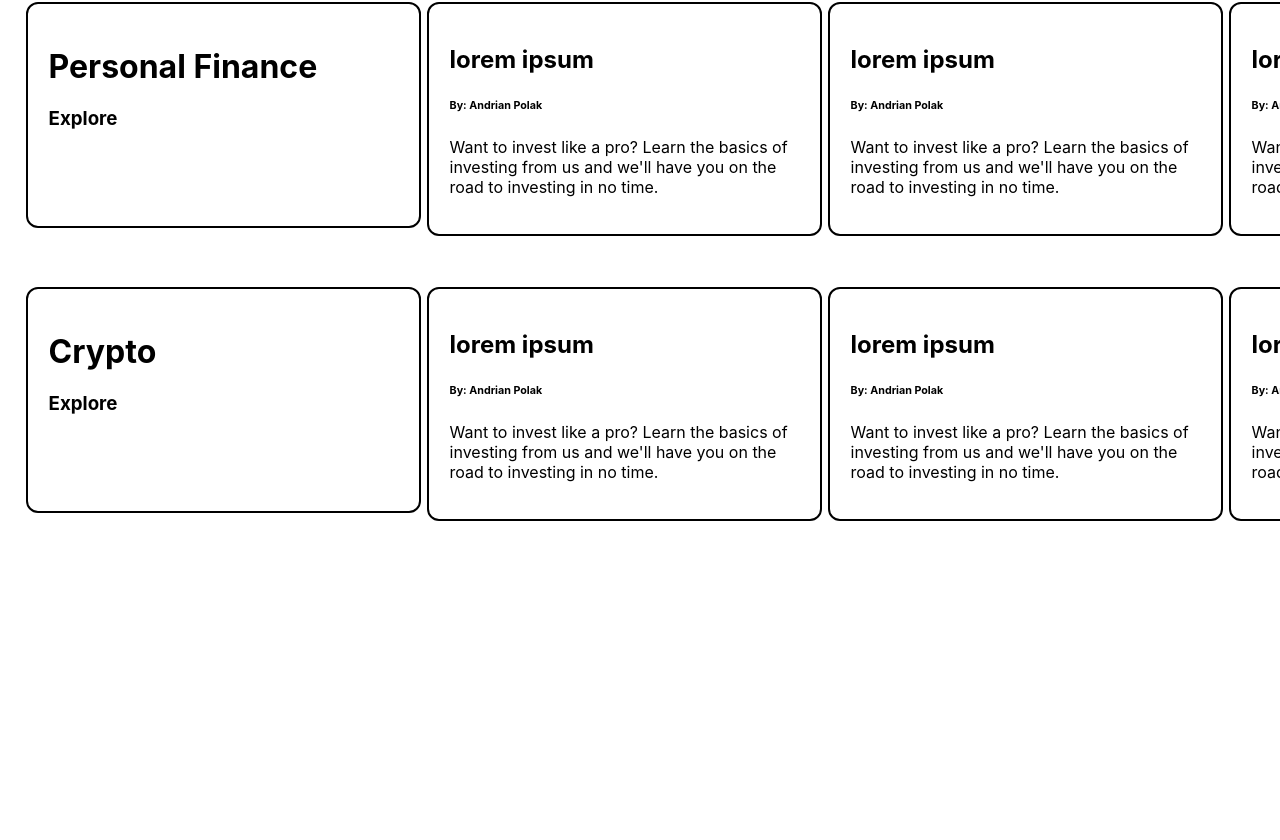
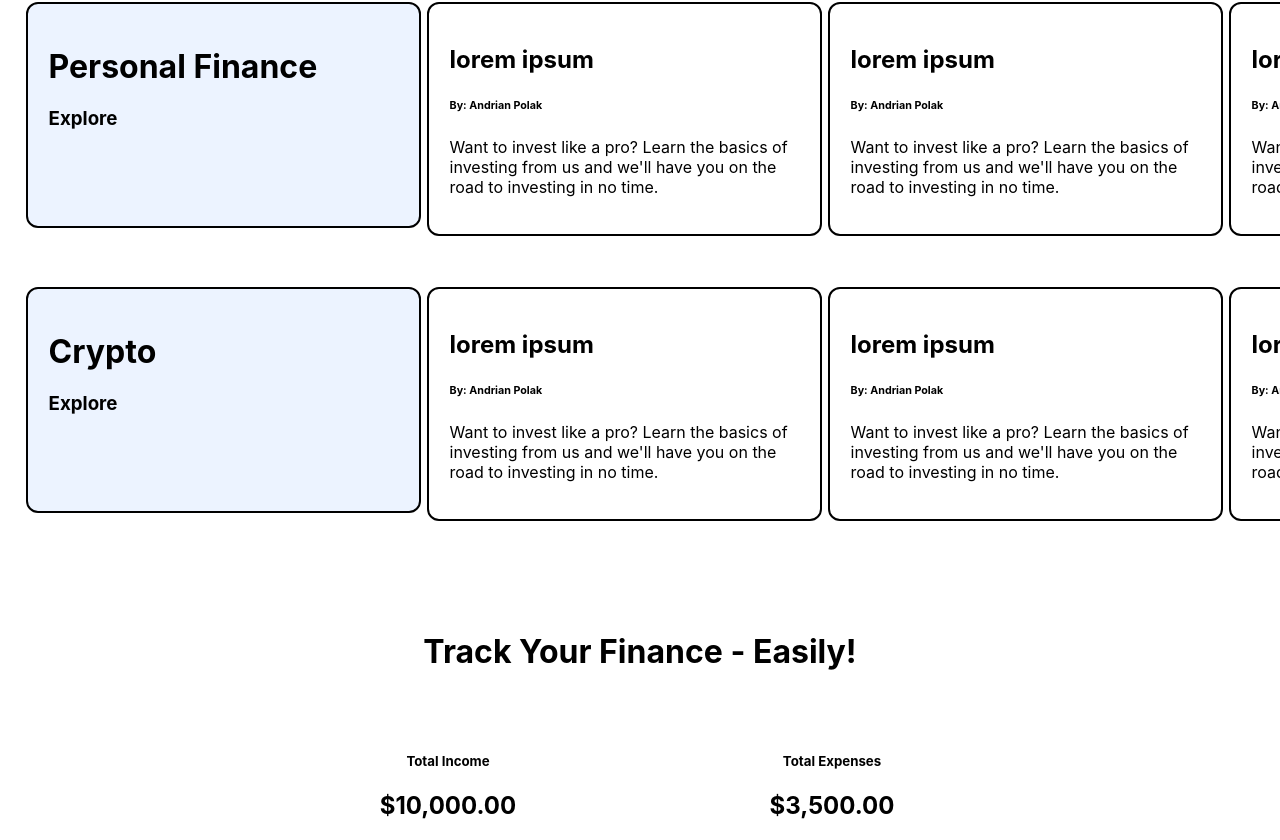
Before and after one commit to Uniinvesting/Main-Page, a React (Create React App) app in the folder uniinvesting_main_page/: page / in a window 1280 px wide. Shown: the part 482-1322 px from the top of the page. Before the commit the page ends 1029 px from the top, so only its background shows below. Built offline with nearby package versions, Linux system fonts and the light colour scheme.

Commit message:
latest changes

```diff
--- a/uniinvesting_main_page/src/App.css
+++ b/uniinvesting_main_page/src/App.css
@@ -78,4 +78,17 @@ section {
 
 .section-box{
   padding-bottom: 22%;
+  background: #ecf3ff;
 }
+.space-top {
+  margin-top: 5%;
+}
+.row {
+  display: flex;
+  flex-wrap: wrap;
+  justify-content: center;
+  margin-top: 3%;
+}
+.row-box {
+  width: 30%;
+}
--- a/uniinvesting_main_page/src/App.js
+++ b/uniinvesting_main_page/src/App.js
@@ -3,6 +3,7 @@ import Header from './components/header';
 import Scroll_section_one from './components/scroll-section-one';
 import Scroll_section_two from './components/scroll-section-two';
 import Scroll_section_three from './components/scroll-section-three';
+import Finance_tracker from './components/finance_tracker';
 
 function App() {
   return (
@@ -11,6 +12,7 @@ function App() {
       <Scroll_section_one />
       <Scroll_section_two />
       <Scroll_section_three />
+      <Finance_tracker />
     </div>
   );
 }
--- a/uniinvesting_main_page/src/components/data/scroll_one.js
+++ b/uniinvesting_main_page/src/components/data/scroll_one.js
@@ -1,6 +1,7 @@
 export const investing_scroll = [
     {
         name: 'lorem ipsum',
+        link: '',
         id: 'invest-article-1',
         author: 'Andrian Polak',
         description: "Want to invest like a pro? Learn the basics of investing from us and we'll have you on the road to investing in no time."
@@ -9,23 +10,27 @@ export const investing_scroll = [
         name: 'lorem ipsum',
         id: 'invest-article-2',
         author: 'Andrian Polak',
+        link: '',
         description: "Want to invest like a pro? Learn the basics of investing from us and we'll have you on the road to investing in no time."
     },
     {
         name: 'lorem ipsum',
         id: 'invest-article-3',
         author: 'Andrian Polak',
+        link: '',
         description: "Want to invest like a pro? Learn the basics of investing from us and we'll have you on the road to investing in no time."
     },
     {
         name: 'lorem ipsum',
         id: 'invest-article-4',
+        link: '',
         author: 'Andrian Polak',
         description: "Want to invest like a pro? Learn the basics of investing from us and we'll have you on the road to investing in no time."
     },
     {
         name: 'lorem ipsum',
         id: 'invest-article-5',
+        link: '',
         author: 'Andrian Polak',
         description: "Want to invest like a pro? Learn the basics of investing from us and we'll have you on the road to investing in no time."
     }
--- a/uniinvesting_main_page/src/components/data/scroll_three.js
+++ b/uniinvesting_main_page/src/components/data/scroll_three.js
@@ -3,30 +3,35 @@ export const crypto_scroll = [
         name: 'lorem ipsum',
         id: 'invest-article-1',
         author: 'Andrian Polak',
+        link: '',
         description: "Want to invest like a pro? Learn the basics of investing from us and we'll have you on the road to investing in no time."
     },
     {
         name: 'lorem ipsum',
         id: 'invest-article-2',
         author: 'Andrian Polak',
+        link: '',
         description: "Want to invest like a pro? Learn the basics of investing from us and we'll have you on the road to investing in no time."
     },
     {
         name: 'lorem ipsum',
         id: 'invest-article-3',
         author: 'Andrian Polak',
+        link: '',
         description: "Want to invest like a pro? Learn the basics of investing from us and we'll have you on the road to investing in no time."
     },
     {
         name: 'lorem ipsum',
         id: 'invest-article-4',
         author: 'Andrian Polak',
+        link: '',
         description: "Want to invest like a pro? Learn the basics of investing from us and we'll have you on the road to investing in no time."
     },
     {
         name: 'lorem ipsum',
         id: 'invest-article-5',
         author: 'Andrian Polak',
+        link: '',
         description: "Want to invest like a pro? Learn the basics of investing from us and we'll have you on the road to investing in no time."
     }
 ]
--- a/uniinvesting_main_page/src/components/data/scroll_two.js
+++ b/uniinvesting_main_page/src/components/data/scroll_two.js
@@ -1,6 +1,7 @@
 export const personal_finance_scroll = [
     {
         name: 'lorem ipsum',
+        link: '',
         id: 'invest-article-1',
         author: 'Andrian Polak',
         description: "Want to invest like a pro? Learn the basics of investing from us and we'll have you on the road to investing in no time."
@@ -9,10 +10,12 @@ export const personal_finance_scroll = [
         name: 'lorem ipsum',
         id: 'invest-article-2',
         author: 'Andrian Polak',
+        link: '',
         description: "Want to invest like a pro? Learn the basics of investing from us and we'll have you on the road to investing in no time."
     },
     {
         name: 'lorem ipsum',
+        link: '',
         id: 'invest-article-3',
         author: 'Andrian Polak',
         description: "Want to invest like a pro? Learn the basics of investing from us and we'll have you on the road to investing in no time."
@@ -21,11 +24,13 @@ export const personal_finance_scroll = [
         name: 'lorem ipsum',
         id: 'invest-article-4',
         author: 'Andrian Polak',
+        link: '',
         description: "Want to invest like a pro? Learn the basics of investing from us and we'll have you on the road to investing in no time."
     },
     {
         name: 'lorem ipsum',
         id: 'invest-article-5',
+        link: '',
         author: 'Andrian Polak',
         description: "Want to invest like a pro? Learn the basics of investing from us and we'll have you on the road to investing in no time."
     }
--- /dev/null
+++ b/uniinvesting_main_page/src/components/finance_tracker.js
@@ -0,0 +1,31 @@
+import React from 'react'
+
+export default function Finance_tracker() {
+  return (
+    <div id='finance-tracking'>
+        <div className='centered-text space-top'>
+            <h1>Track Your Finance - Easily!</h1>
+        </div>
+            <div className='row'>
+                <div className='row-box'>
+                    <div className='icon'>
+
+                    </div>
+                    <div className='finance-info'>
+                        <h5>Total Income</h5>
+                        <h2>$10,000.00</h2>
+                    </div>
+                </div>
+                <div className='row-box'>
+                    <div className='icon'>
+
+                    </div>
+                    <div className='finance-info'>
+                        <h5>Total Expenses</h5>
+                        <h2>$3,500.00</h2>
+                    </div>
+                </div>
+            </div>
+        </div>
+  )
+}
--- a/uniinvesting_main_page/src/components/scroll-section-one.js
+++ b/uniinvesting_main_page/src/components/scroll-section-one.js
@@ -12,7 +12,7 @@ export default function Scroll_section_one() {
         </a>
         {investing_scroll.map((data, key) => {
             return (
-                <a href=''>
+                <a href={data.link}>
                     <div className='article-box' id={data.id} key={key}>
                         <h2>{data.name}</h2>
                         <h6>By: {data.author}</h6>
--- a/uniinvesting_main_page/src/components/scroll-section-three.js
+++ b/uniinvesting_main_page/src/components/scroll-section-three.js
@@ -12,7 +12,7 @@ export default function Scroll_section_three() {
         </a>
         {crypto_scroll.map((data, key) => {
             return (
-                <a href=''>
+                <a href={data.link}>
                     <div className='article-box' id={data.id} key={key}>
                         <h2>{data.name}</h2>
                         <h6>By: {data.author}</h6>
--- a/uniinvesting_main_page/src/components/scroll-section-two.js
+++ b/uniinvesting_main_page/src/components/scroll-section-two.js
@@ -12,7 +12,7 @@ export default function Scroll_section_two() {
         </a>
         {personal_finance_scroll.map((data, key) => {
             return (
-                <a href=''>
+                <a href={data.link}>
                     <div className='article-box' id={data.id} key={key}>
                         <h2>{data.name}</h2>
                         <h6>By: {data.author}</h6>
```
Also changed, not shown: uniinvesting_main_page/src/components/data/expenses.js (added).
